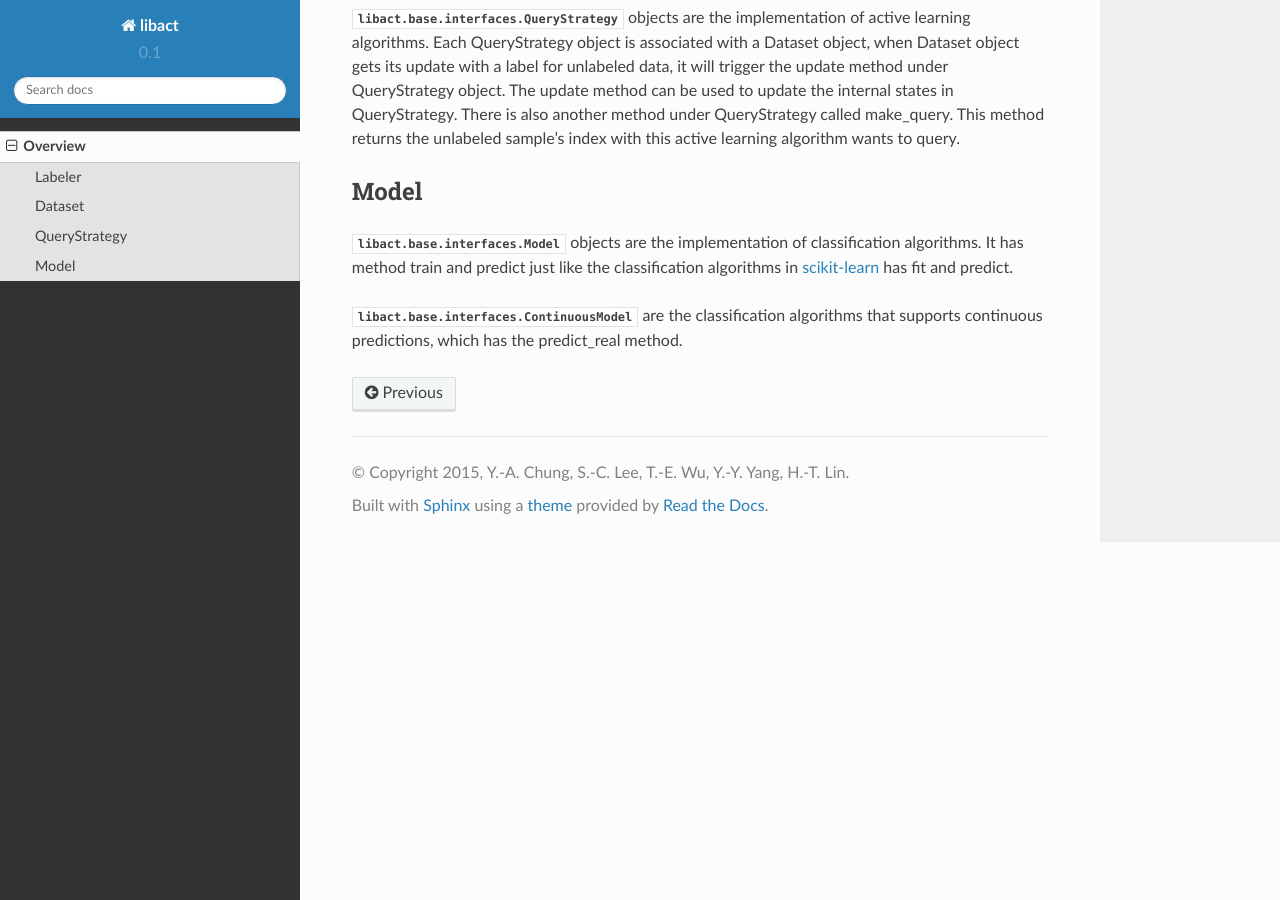
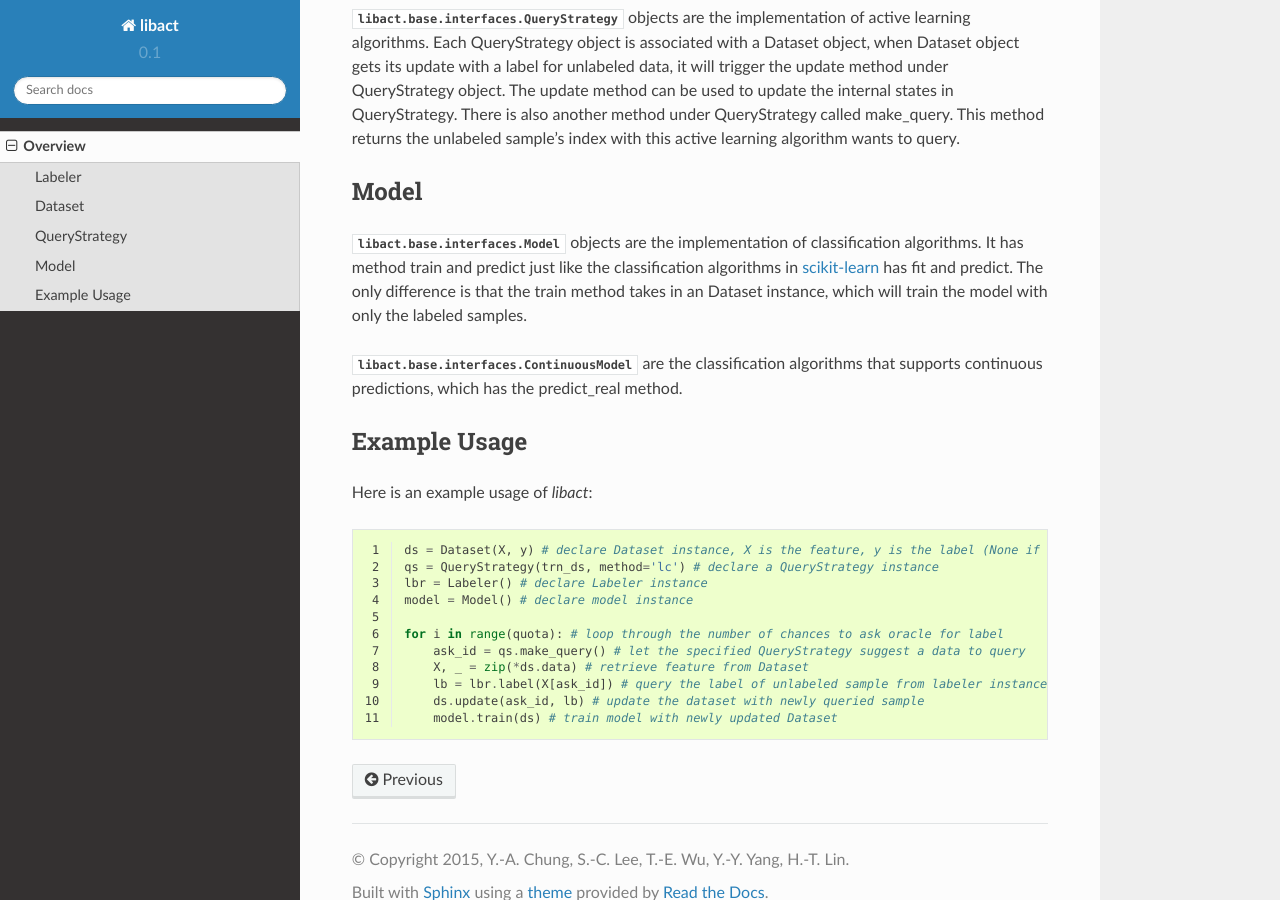
Before and after one commit to ntucllab/libact, a Sphinx documentation site: the page built from docs/overview.rst, in a window 1280 px wide and 900 px high, scrolled down 852 px. Built offline with Sphinx 7.4.7 and the Read the Docs theme 2.0.0, drawn with Linux system fonts in a browser that asks for light colours.

Commit message:
added example usage in overview

```diff
--- a/docs/overview.rst
+++ b/docs/overview.rst
@@ -47,8 +47,28 @@ Model
 :py:class:`libact.base.interfaces.Model` objects are the implementation of
 classification algorithms. It has method train and predict just like the
 classification algorithms in `scikit-learn <http://scikit-learn.org/>`_ has fit
-and predict.
+and predict. The only difference is that the train method takes in an Dataset
+instance, which will train the model with only the labeled samples.
 
 :py:class:`libact.base.interfaces.ContinuousModel` are the classification
 algorithms that supports continuous predictions, which has the predict_real
 method.
+
+Example Usage
+-------------
+Here is an example usage of `libact`:
+
+.. code-block:: python
+   :linenos:
+
+   ds = Dataset(X, y) # declare Dataset instance, X is the feature, y is the label (None if unlabeled)
+   qs = QueryStrategy(trn_ds, method='lc') # declare a QueryStrategy instance
+   lbr = Labeler() # declare Labeler instance
+   model = Model() # declare model instance
+
+   for i in range(quota): # loop through the number of chances to ask oracle for label
+       ask_id = qs.make_query() # let the specified QueryStrategy suggest a data to query
+       X, _ = zip(*ds.data) # retrieve feature from Dataset
+       lb = lbr.label(X[ask_id]) # query the label of unlabeled sample from labeler instance
+       ds.update(ask_id, lb) # update the dataset with newly queried sample
+       model.train(ds) # train model with newly updated Dataset
```
